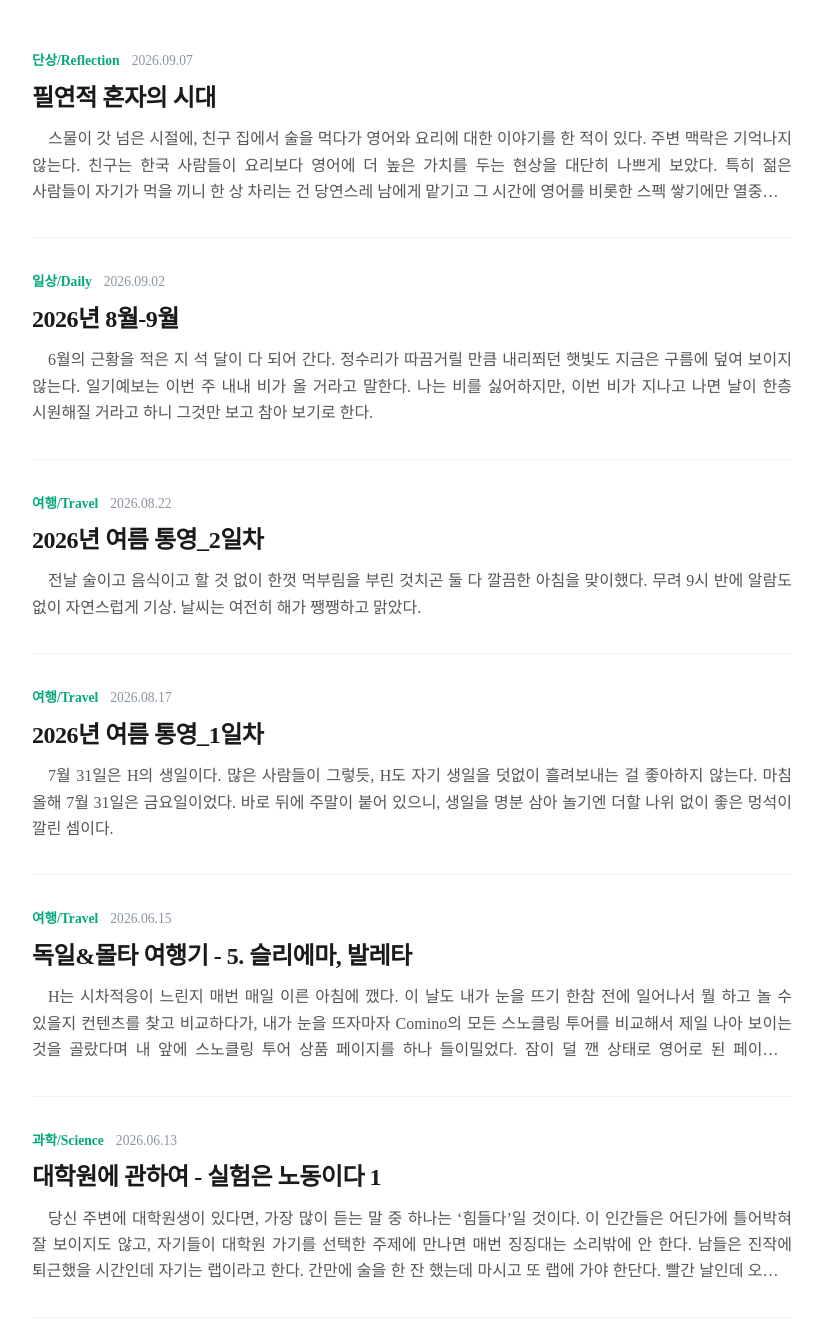
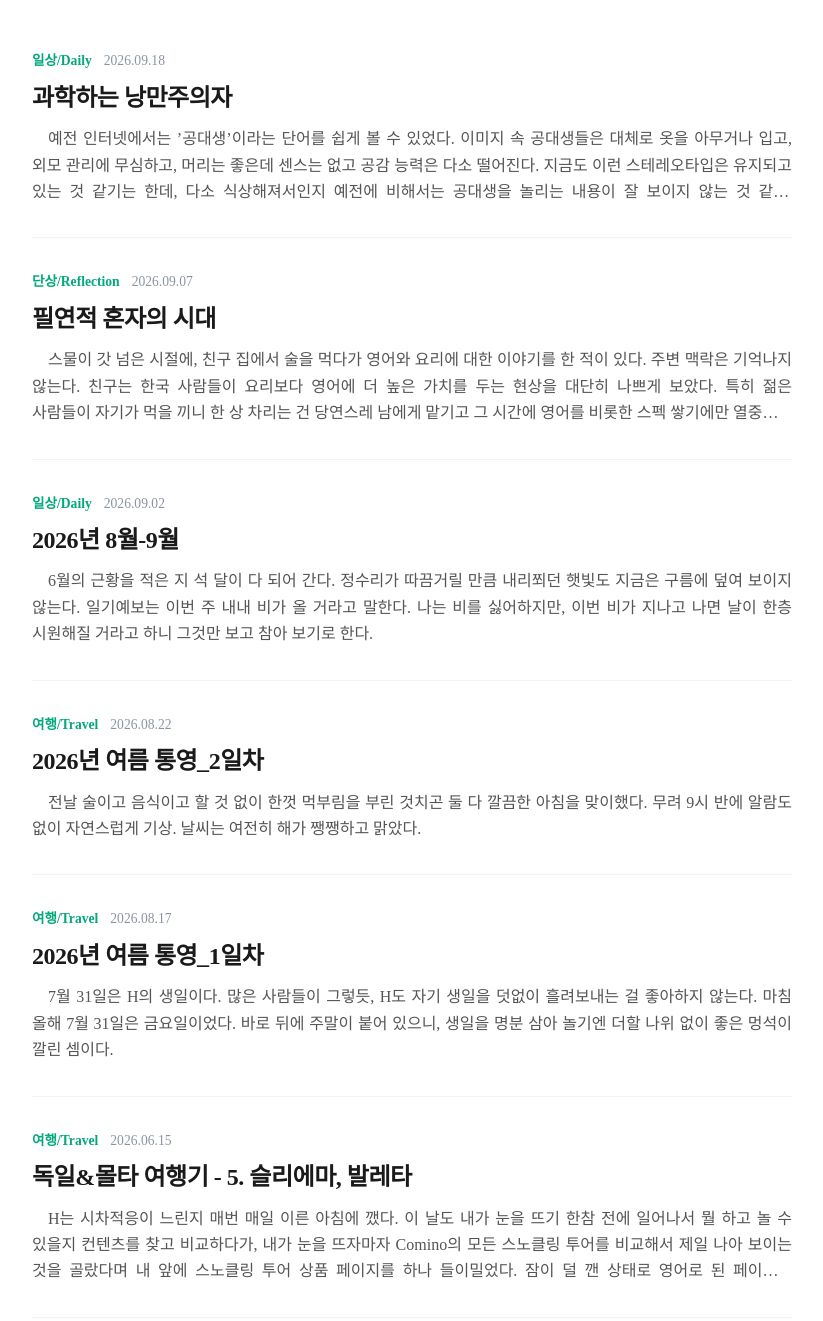
Before and after one commit to writer-seawater/writer-seawater.github.io, a plain HTML site: page index.html in a window 1280 px wide. Shown: the part 283-1604 px from the top of the page, without its empty margins (228-1051 px from the left). Drawn offline with Linux system fonts and the light colour scheme.

Commit message:
Add files via upload

```diff
--- a/index.html
+++ b/index.html
@@ -24,6 +24,25 @@
     <section id="recent-posts">
     <div class="feed-container">
 <!-- START-POST-LIST -->
+        <article class="post-item">
+            <a href="posts/NaturalScience.html" class="post-link">
+
+                <div class="post-meta">
+                    <span class="post-category">일상/Daily</span>
+                    <span class="post-date">2026.09.18</span>
+                </div>
+
+                <h3 class="post-title">과학하는 낭만주의자</h3>
+
+                <p class="post-summary">예전 인터넷에서는 ’공대생’이라는 단어를 쉽게 볼 수 있었다. 이미지
+    속 공대생들은 대체로 옷을 아무거나 입고, 외모 관리에 무심하고,
+    머리는 좋은데 센스는 없고 공감 능력은 다소 떨어진다. 지금도 이런
+    스테레오타입은 유지되고 있는 것 같기는 한데, 다소 식상해져서인지
+    예전에 비해서는 공대생을 놀리는 내용이 잘 보이지 않는 것 같다.
+    오타쿠에 대한 인식도 요즘은 많이 좋아졌던데, 공대생도 예전보단 다소
+    너그러운 시선을 받고 있으려나.</p>
+            </a>
+        </article>
         <article class="post-item">
             <a href="posts/reflection/TheInevitableLoneliness.html" class="post-link">
 
@@ -117,30 +136,6 @@
     신청했다.</p>
             </a>
         </article>
-        <article class="post-item">
-            <a href="posts/science/AboutGraduates - 2.html" class="post-link">
-
-                <div class="post-meta">
-                    <span class="post-category">과학/Science</span>
-                    <span class="post-date">2026.06.13</span>
-                </div>
-
-                <h3 class="post-title">대학원에 관하여 - 실험은 노동이다 1</h3>
-
-                <p class="post-summary">당신 주변에 대학원생이 있다면, 가장 많이 듣는 말 중 하나는
-    ‘힘들다’일 것이다. 이 인간들은 어딘가에 틀어박혀 잘 보이지도 않고,
-    자기들이 대학원 가기를 선택한 주제에 만나면 매번 징징대는 소리밖에
-    안 한다. 남들은 진작에 퇴근했을 시간인데 자기는 랩이라고 한다.
-    간만에 술을 한 잔 했는데 마시고 또 랩에 가야 한단다. 빨간 날인데
-    오늘도 간다고 한다. 가서 뭘 하냐고 물어보면 ’실험한다’ ‘미팅
-    준비한다’ 같은 그나마 ‘일이구나’ 싶은 대답이 나오면 다행이다.
-    ‘서버실에 물이 샜다’거나 ’냉장고가 터졌다’ 같은 사건 사고라면 그것도
-    그럴 수 있겠지 싶다. 그런데 토요일 오전에 ‘교수님 밭에 물 주러
-    간다’, ‘교수님 모시고 쓰레기 주우러 가야 된다’ 같은, 요즘 시대에
-    듣기 힘든 말까지 나오면 대체 저 동네는 어떻게 생긴 치외법권일까 하는
-    의문이 들 것이다.</p>
-            </a>
-        </article>
 <!-- END-POST-LIST -->
 </div>
 </section>
```
Also changed, not shown: daily.html (+1 -1 lines), reflection.html (+1 -1 lines), science.html (+1 -1 lines), sitemap.xml (+12 -4 lines), travel.html (+1 -1 lines).
